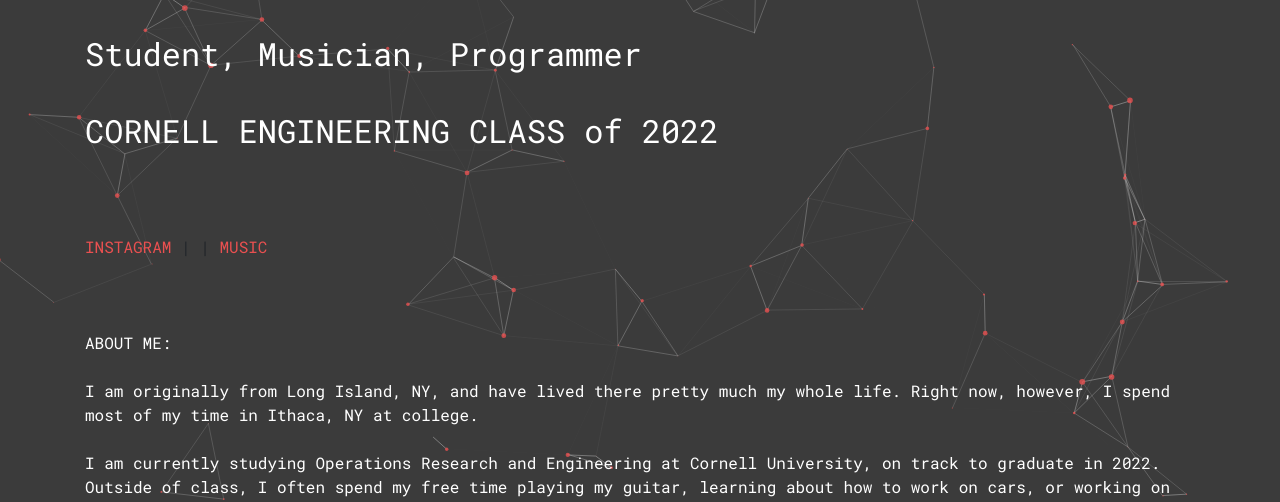
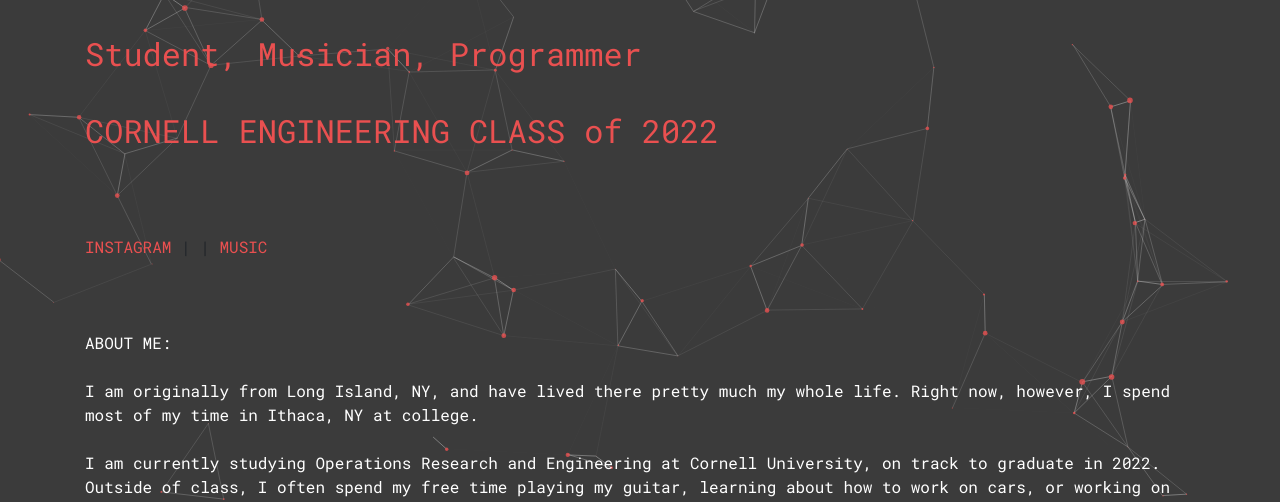
Before and after one commit to alexmnutley/alexmnutley.github.io, a plain HTML site: page index.html in a window 1280 px wide. Shown: the part 291-793 px from the top of the page. Drawn offline with nearby package versions, Linux system fonts and the light colour scheme; animation ran at ten frames a second.

Commit message:
changed h2 color

```diff
--- a/css/style.css
+++ b/css/style.css
@@ -8,7 +8,7 @@ h1{
   position: relative;
 }
 h2{
-  color: white;
+  color: #E95050;
   position: relative;
 }
 p{
```
